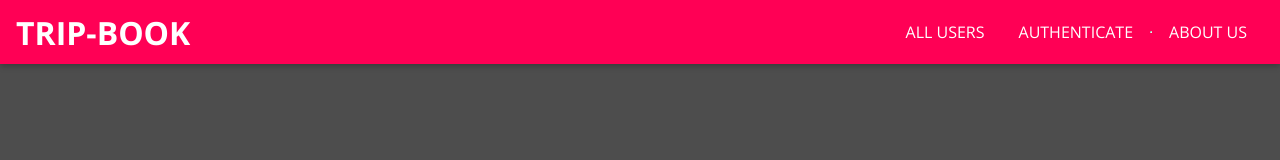
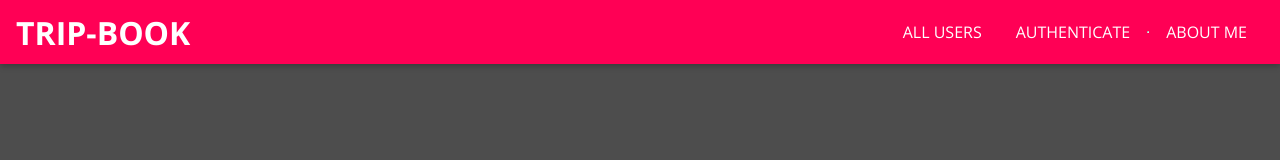
Before and after one commit to plamenski6/Trip-Book-MERN, a React (Create React App) app: page /places/new in a window 1280 px wide. Shown: the top 160 px of the page. Built offline with nearby package versions, Linux system fonts and the light colour scheme.

Commit message:
feat: adding documentation

```diff
--- a/src/shared/components/Navigation/NavLinks/index.js
+++ b/src/shared/components/Navigation/NavLinks/index.js
@@ -34,7 +34,7 @@
             }
             <hr />
             <li>
-                <NavLink to='/about'>ABOUT US</NavLink>
+                <NavLink to='/about'>ABOUT ME</NavLink>
             </li>
         </ul>
     )
--- a/src/users/pages/Auth/index.js
+++ b/src/users/pages/Auth/index.js
@@ -108,7 +108,7 @@
                             <Input
                                 id='image'
                                 element='input'
-                                label='Avata (imageUrl)'
+                                label='Avatar (imageUrl)'
                                 onInput={inputHandler}
                             />
                         </>
```
Also changed, not shown: src/shared/components/FormElements/Input/index.js (+0 -19 lines), 1 other file (tests, documents, lock files or other folders).
